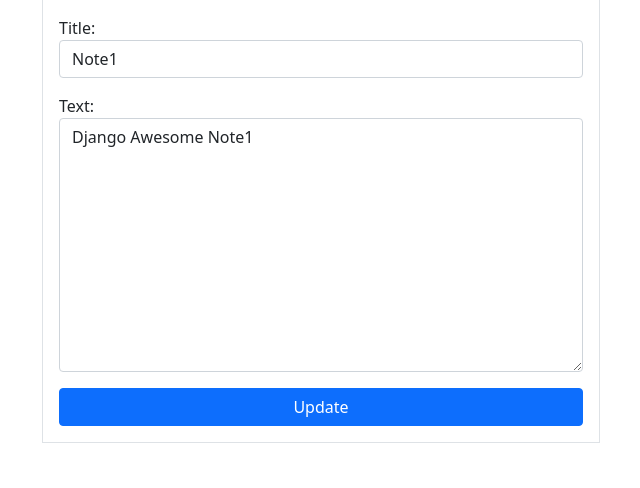
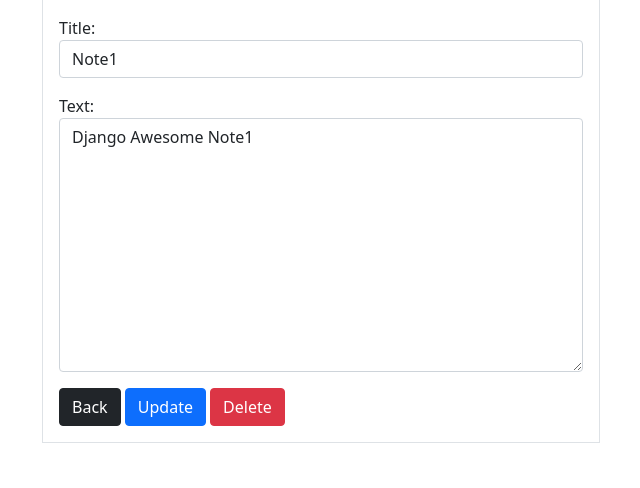
Before and after one commit to rawda-developer/Access_Notes, a Django app: page /notes/1/update/ in a window 1280 px wide. Shown: the part 71-559 px from the top of the page, without its empty margins (319-959 px from the left). Run offline with Django 4.2, Linux system fonts and the light colour scheme; data comes from the database, SQL or seed files in the repository; both versions use the stored data as it was after the commit.

Commit message:
Feat: Add user to Note model + add login required to NoteListView and NoteDetailView
Add user foreign key column to Note model and force the user to login in order to view notes and note detail

```diff
--- a/notes/models.py
+++ b/notes/models.py
@@ -1,8 +1,8 @@
 from django.db import models
-
+from django.contrib.auth.models import User
 class Note(models.Model):
     title = models.CharField(max_length=200)
     text = models.TextField(blank=True)
-
+    user = models.ForeignKey(User, on_delete=models.CASCADE)
     def __str__(self):
         return f"Note #{self.id}: {self.title}"
--- a/notes/templates/notes/notes_create.html
+++ b/notes/templates/notes/notes_create.html
@@ -7,7 +7,8 @@
 <form method="post">
   {% csrf_token %}
    {{form.as_p}}
-  <button class="btn btn-primary" type="submit" style="width: 100%;">New Note</button>
+  <button class="btn btn-primary" type="submit">New Note</button>
+   <a href="{% url 'notes.list' %}" class="btn btn-dark">Back</a>
 </form>
 </div>
 {% endblock %}
--- a/notes/templates/notes/notes_detail.html
+++ b/notes/templates/notes/notes_detail.html
@@ -6,6 +6,7 @@
 <div class="border p-3 my-3" style="width: 50%; margin: 0 auto;">
     <h2>{{note.title}}</h2>
     <p>{{note.text}}</p>
+    <a href="{% url 'notes.list' %}" class="btn btn-dark">Back</a>
     <a href="{% url 'notes.update' note.id %}" class="btn btn-primary">Edit</a>
     <a href="{% url 'notes.delete' note.id %}" class="btn btn-danger">Delete</a>
 </div>
--- a/notes/templates/notes/notes_list.html
+++ b/notes/templates/notes/notes_list.html
@@ -5,7 +5,7 @@
 <div class="row">
 {% for note in notes %}
     <div class="col border p-3 m-1">
-        <a><h3 class="d-flex justify-content-center">{{note.title}}</h3></a>
+        <a href="{% url 'notes.note' note.id %}" class="text-dark text-decoration-none"><h3 class="d-flex justify-content-center">{{note.title}}</h3></a>
         <p class="d-flex justify-content-center">{{ note.text }}</p>
     </div>
  {% endfor %}
--- a/notes/templates/notes/notes_update.html
+++ b/notes/templates/notes/notes_update.html
@@ -6,7 +6,9 @@
     <form method="post">
         {% csrf_token %}
         {{form.as_p}}
-        <button type="submit" class="btn btn-primary" style="width: 100%;">Update</button>
+        <a href="{% url 'notes.list' %}" class="btn btn-dark">Back</a>
+        <button type="submit" class="btn btn-primary">Update</button>
+        <a href="{% url 'notes.delete' note.id %}" class="btn btn-danger">Delete</a>
     </form>
 </div>
 {% endblock %}
--- a/notes/views.py
+++ b/notes/views.py
@@ -1,13 +1,15 @@
 from .forms import NoteCreateForm
 from django.views.generic import ListView, DetailView
 from django.views.generic.edit import CreateView, DeleteView, UpdateView
+from django.contrib.auth.mixins import LoginRequiredMixin
 from .models import Note
 
-class NoteListView(ListView):
+class NoteListView(LoginRequiredMixin, ListView):
     model = Note
+    login_url = '/admin'
     template_name = 'notes/notes_list.html'
     context_object_name = 'notes'
-class NoteDetailView(DetailView):
+class NoteDetailView(LoginRequiredMixin, DetailView):
     model = Note
     template_name = 'notes/notes_detail.html'
     context_object_name = 'note'
```
Also changed, not shown: db.sqlite3, notes/migrations/0002_note_user.py (added).
